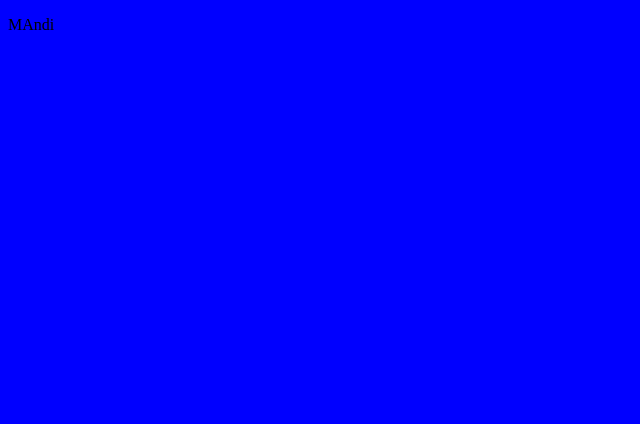
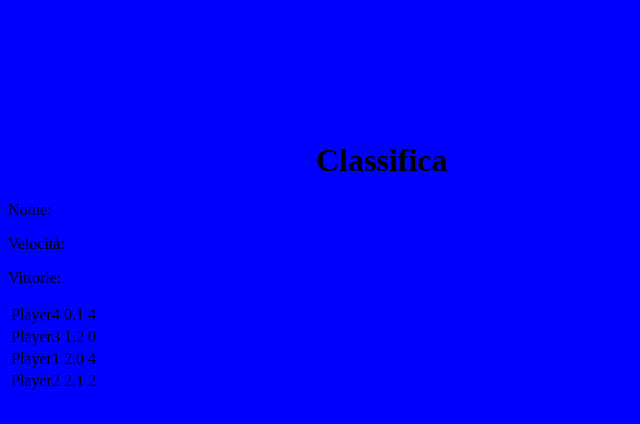
Before and after one commit to 1M4nt0/progetto-esame-iot, a plain HTML site: page data/index.html in a window 1280 px wide. Shown: the whole page, without its empty margins (0-640 px from the left). Drawn offline with Linux system fonts and the light colour scheme.

Commit message:
Update index.html

```diff
--- a/data/index.html
+++ b/data/index.html
@@ -1,15 +1,31 @@
 <!DOCTYPE html>
 <html>
+<head>
+    <link href="style.css" rel="stylesheet" type="text/css">
 
-<head>
-    <link href="style.css" rel="stylesheet" type="text/css" />
-    <title>Test</title>
 </head>
+<body>
 
-<body>
-    <div>
-        <p>MAndi</p>
+
+<div class="leaderboard">
+    <h1>
+      <svg class="ico-cup">
+        <use xlink:href="#cup"></use>
+      </svg>
+      Classifica
+    </h1>
+    <div id="thead">
+        <p>Nome:</p>
+        <p>Velocità:</p>
+        <p>Vittorie:</p>
     </div>
+    <table id="leaderboard">
+      <tbody></tbody>
+    </table>
+  </div>
+
+
+  <script src="functions.js"></script>
+
 </body>
-
 </html>
```
